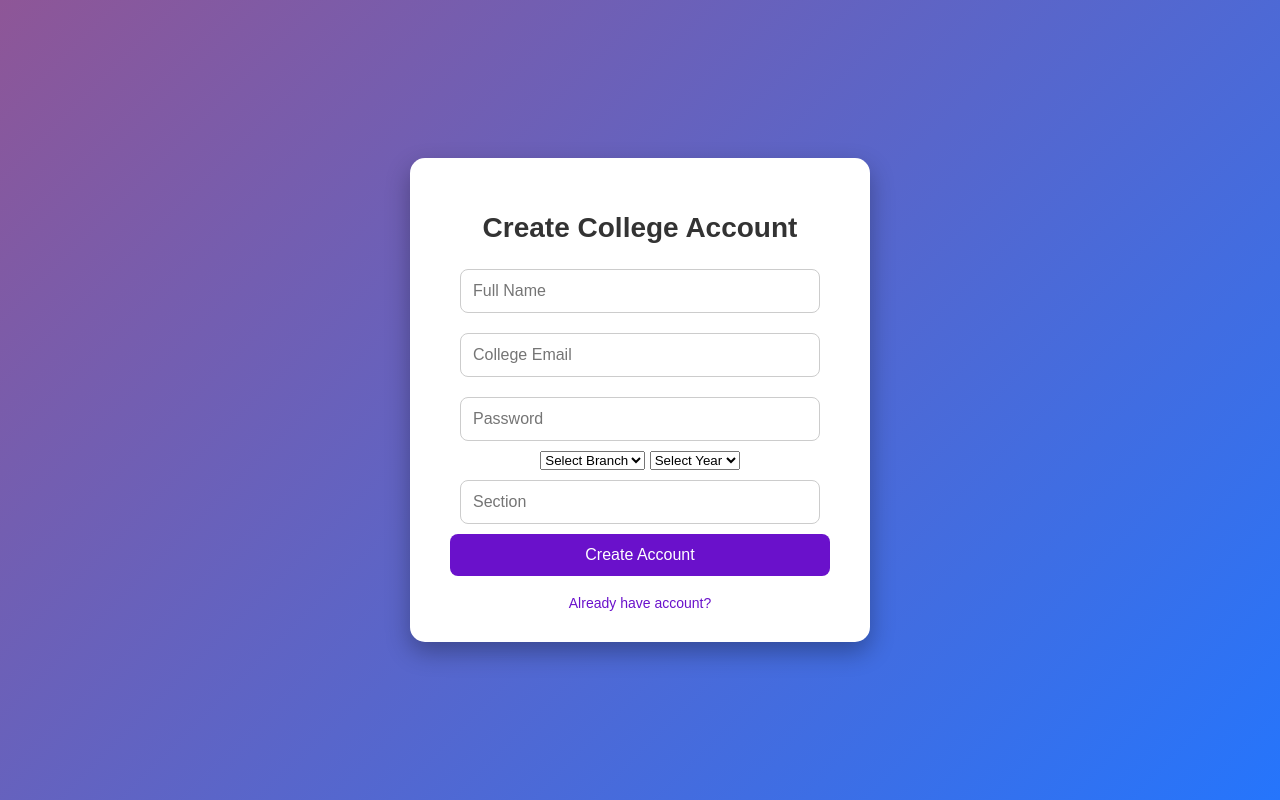
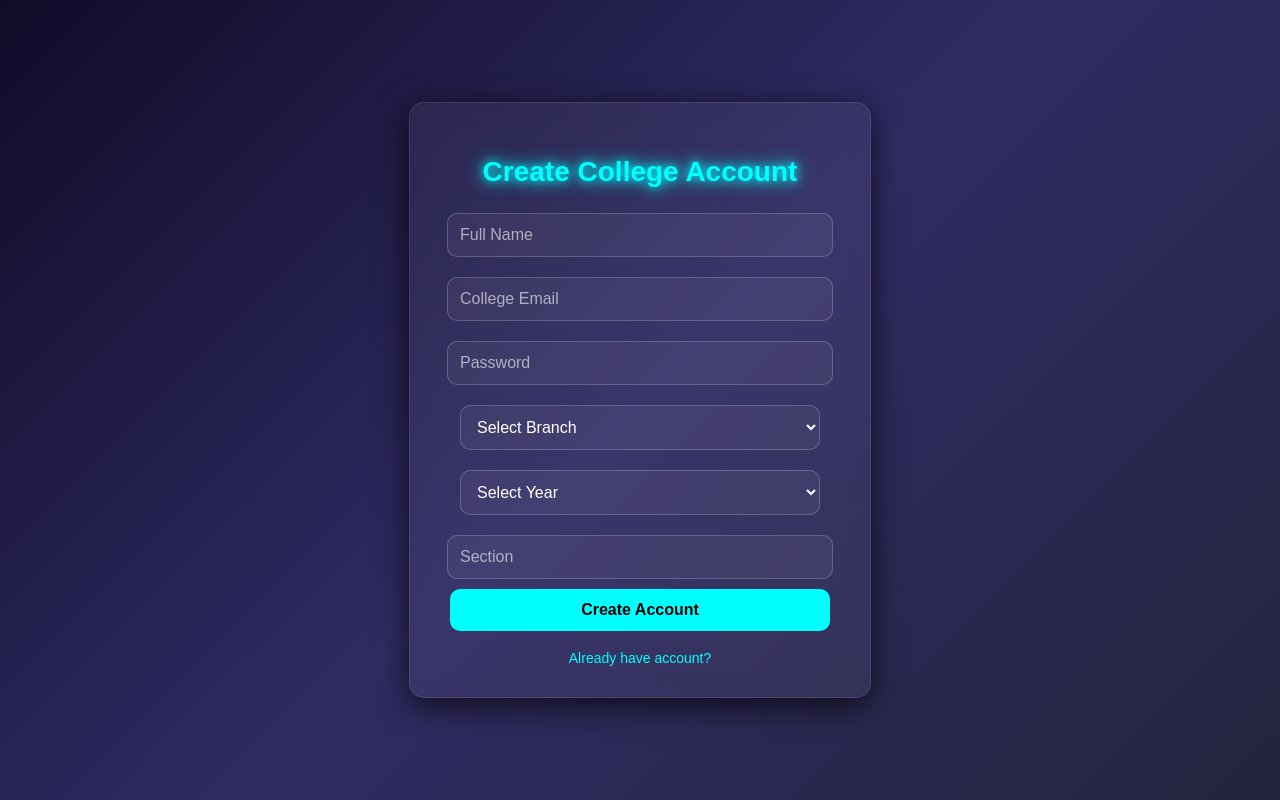
Before and after one commit to bhuvncodes/NODE, a plain HTML site: page signup.html in a window 1280 px wide. Drawn offline with Linux system fonts and the light colour scheme.

Commit message:
Updated theme and design for welcome, login, signup pages

```diff
--- a/signup.html
+++ b/signup.html
@@ -5,7 +5,6 @@
     <link rel="stylesheet" href="style.css">
 </head>
 <body>
-
 <div class="container">
     <h2>Create College Account</h2>
 
@@ -19,10 +18,9 @@
         <option value="ECE">ECE</option>
         <option value="ME">ME</option>
         <option value="CE">CE</option>
-        <option value="BME">CE</option>
-        <option value="CSM">CE</option>
-        <option value="CSD">CE</option>
-        <!-- Add more branches as needed -->
+        <option value="BME">BME</option>
+        <option value="CSM">CSM</option>
+        <option value="CSD">CSD</option>
     </select>
 
     <select id="signupYear">
@@ -36,17 +34,13 @@
     <input id="signupSection" placeholder="Section">
 
     <button onclick="signupUser()">Create Account</button>
-
     <br><br>
     <a href="login.html">Already have account?</a>
 </div>
 
-<!-- Firebase SDKs -->
 <script src="https://www.gstatic.com/firebasejs/8.6.8/firebase-app.js"></script>
 <script src="https://www.gstatic.com/firebasejs/8.6.8/firebase-auth.js"></script>
 <script src="https://www.gstatic.com/firebasejs/8.6.8/firebase-database.js"></script>
-
-<!-- Your JS -->
 <script src="app.js"></script>
 </body>
 </html>
--- a/style.css
+++ b/style.css
@@ -1,79 +1,90 @@
-/* Body with gradient background */
+/* Body with dark gradient background */
 body {
-    font-family: Arial, Helvetica, sans-serif;
+    font-family: 'Arial', sans-serif;
     margin: 0;
     padding: 0;
     display: flex;
-    justify-content: center;  /* center horizontally */
-    align-items: center;      /* center vertically */
-    height: 100vh;            /* full viewport height */
-    background: linear-gradient(135deg, #8e5697, #2575fc); /* purple to blue gradient */
+    justify-content: center;
+    align-items: center;
+    height: 100vh;
+    background: linear-gradient(135deg, #0f0c29, #302b63, #24243e);
 }
 
-/* Container for all pages */
+/* Glass container effect */
 .container {
     width: 400px;
-    background: #ffffff;
     padding: 30px;
     border-radius: 15px;
-    box-shadow: 0 10px 25px rgba(0,0,0,0.3);
+    background: rgba(255, 255, 255, 0.05);
+    backdrop-filter: blur(10px);
+    box-shadow: 0 8px 32px rgba(0, 0, 0, 0.7);
+    border: 1px solid rgba(255, 255, 255, 0.1);
     text-align: center;
 }
 
 /* Headings */
 .container h2 {
-    color: #333333;
+    color: #0ff; /* neon cyan */
     margin-bottom: 15px;
     font-size: 28px;
+    text-shadow: 0 0 10px #0ff, 0 0 20px #0ff;
 }
 
 /* Paragraph text */
 .container p {
-    color: #555555;
+    color: #ccc;
     margin-bottom: 25px;
     font-size: 16px;
 }
 
 /* Input boxes */
-input {
+input, select {
     width: 90%;
     padding: 12px;
     margin: 10px 0;
-    border: 1px solid #ccc;
-    border-radius: 8px;
-    box-sizing: border-box;
+    border: 1px solid rgba(255,255,255,0.2);
+    border-radius: 10px;
+    background: rgba(255,255,255,0.05);
+    color: #fff;
     font-size: 16px;
+    outline: none;
     transition: 0.3s;
 }
 
-input:focus {
-    border-color: #2575fc;
-    box-shadow: 0 0 5px #2575fc;
-    outline: none;
+input::placeholder, select option {
+    color: rgba(255,255,255,0.6);
+}
+
+input:focus, select:focus {
+    border-color: #0ff;
+    box-shadow: 0 0 10px #0ff;
 }
 
 /* Buttons */
 button {
     width: 95%;
     padding: 12px;
-    background: #6a11cb;   /* purple */
+    background: #0ff;
     border: none;
-    color: white;
-    border-radius: 8px;
+    color: #000;
+    font-weight: bold;
+    border-radius: 10px;
     cursor: pointer;
     font-size: 16px;
     transition: 0.3s;
 }
 
 button:hover {
-    background: #2575fc;   /* blue on hover */
+    background: #0ff;
+    color: #000;
+    box-shadow: 0 0 10px #0ff, 0 0 20px #0ff;
     transform: scale(1.05);
 }
 
 /* Links */
 a {
     text-decoration: none;
-    color: #6a11cb;
+    color: #0ff;
     font-size: 14px;
 }
 
```
Also changed, not shown: index.html (+6 -12 lines), login.html (+1 -9 lines).
